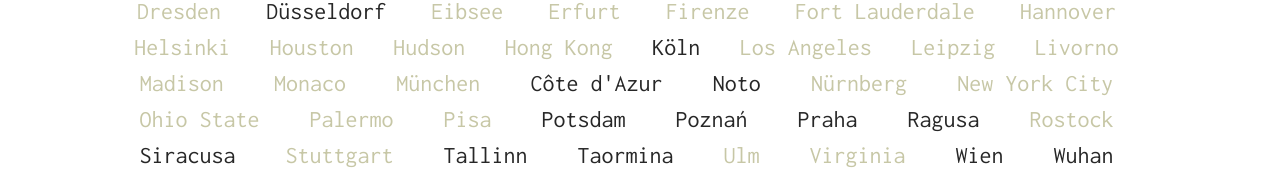
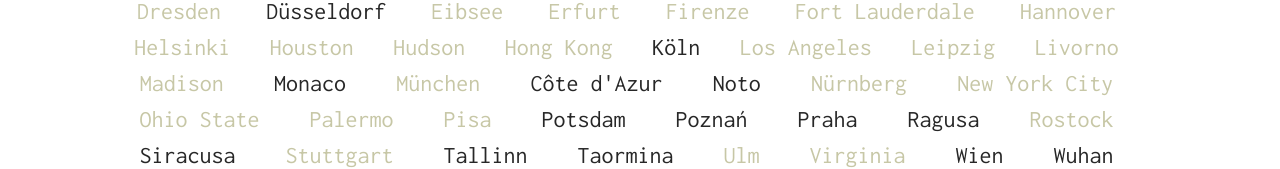
Before and after one commit to marcoft43/marcosclp, a React (Create React App) app: page /Livorno in a window 1280 px wide. Shown: the part 292-461 px from the top of the page. Built offline with nearby package versions, Linux system fonts and the light colour scheme; a web font is replaced by a local one.

Commit message:
Renamed Nice page to Cote d'azur

```diff
--- a/src/App.js
+++ b/src/App.js
@@ -9,6 +9,7 @@
 import Catania from "./pages/Catania";
 import Chicago from './pages/Chicago';
 import Columbus from './pages/Columbus';
+import Cote from './pages/Cote';
 import Dresden from './pages/Dresden';
 import Dusseldorf from './pages/Dusseldorf';
 import Eibsee from './pages/Eibsee';
@@ -27,7 +28,6 @@
 import Madison from './pages/Madison';
 import Monaco from './pages/Monaco';
 import Munich from './pages/Munich';
-import Nice from './pages/Nice';
 import Noto from './pages/Noto';
 import Nuremberg from './pages/Nuremberg';
 import NYC from './pages/NYC';
@@ -87,7 +87,7 @@
           <Route path='/Columbus' element={<Columbus />}/>
         </Routes>
         <Routes>
-          <Route path='/Nice' element={<Nice />}/>
+          <Route path='/Cote' element={<Cote />}/>
         </Routes>
         <Routes>
           <Route path='/Dresden' element={<Dresden />}/>
--- a/src/Pictures.js
+++ b/src/Pictures.js
@@ -9,6 +9,7 @@
 import Catania from "./pages/Catania";
 import Chicago from './pages/Chicago';
 import Columbus from './pages/Columbus';
+import Cote from './pages/Cote';
 import Dresden from './pages/Dresden';
 import Dusseldorf from './pages/Dusseldorf';
 import Eibsee from './pages/Eibsee';
@@ -27,7 +28,6 @@
 import Madison from './pages/Madison';
 import Monaco from './pages/Monaco';
 import Munich from './pages/Munich';
-import Nice from './pages/Nice';
 import Noto from './pages/Noto';
 import Nuremberg from './pages/Nuremberg';
 import NYC from './pages/NYC';
@@ -85,7 +85,7 @@
           <Route path='/Columbus' element={<Columbus />}/>
         </Routes>
         <Routes>
-          <Route path='/Nice' element={<Nice />}/>
+          <Route path='/Cote' element={<Cote />}/>
         </Routes>
         <Routes>
           <Route path='/Dresden' element={<Dresden />}/>
--- a/src/components/pictures_navbar.js
+++ b/src/components/pictures_navbar.js
@@ -32,9 +32,9 @@
           <Nav.Link href="/Leipzig" className='me-3 navbar-phone'>Leipzig</Nav.Link>
           <Nav.Link href="/Livorno" className='me-3 navbar-phone'>Livorno</Nav.Link>
           <Nav.Link href="/Madison" className='me-3 navbar-phone'>Madison</Nav.Link>
-          <Nav.Link href="/Monaco" className='me-3 navbar-phone'>Monaco</Nav.Link>
+          <Nav.Link href="/Monaco" className='me-3 navbar-camera'>Monaco</Nav.Link>
           <Nav.Link href="/Munich" className='me-3 navbar-phone'>München</Nav.Link>
-          <Nav.Link href="/Nice" className='me-3 navbar-camera'>Côte d'Azur</Nav.Link>
+          <Nav.Link href="/Cote" className='me-3 navbar-camera'>Côte d'Azur</Nav.Link>
           <Nav.Link href="/Noto" className='me-3 navbar-camera'>Noto</Nav.Link>
           <Nav.Link href="/Nuremberg" className='me-3 navbar-phone'>Nürnberg</Nav.Link>
           <Nav.Link href="/NYC" className='me-3 navbar-phone'>New York City</Nav.Link>
--- a/src/pages/Nice.js
+++ b/src/pages/Cote.js
@@ -6,7 +6,7 @@
 
 import Pictures_Navbar from '../components/pictures_navbar';
 
-const Nice = () => {
+const Cote = () => {
   return(
     <div className="App">
       <Pictures_Navbar></Pictures_Navbar>
@@ -37,4 +37,4 @@
   );
 }
 
-export default Nice;
+export default Cote;
```
